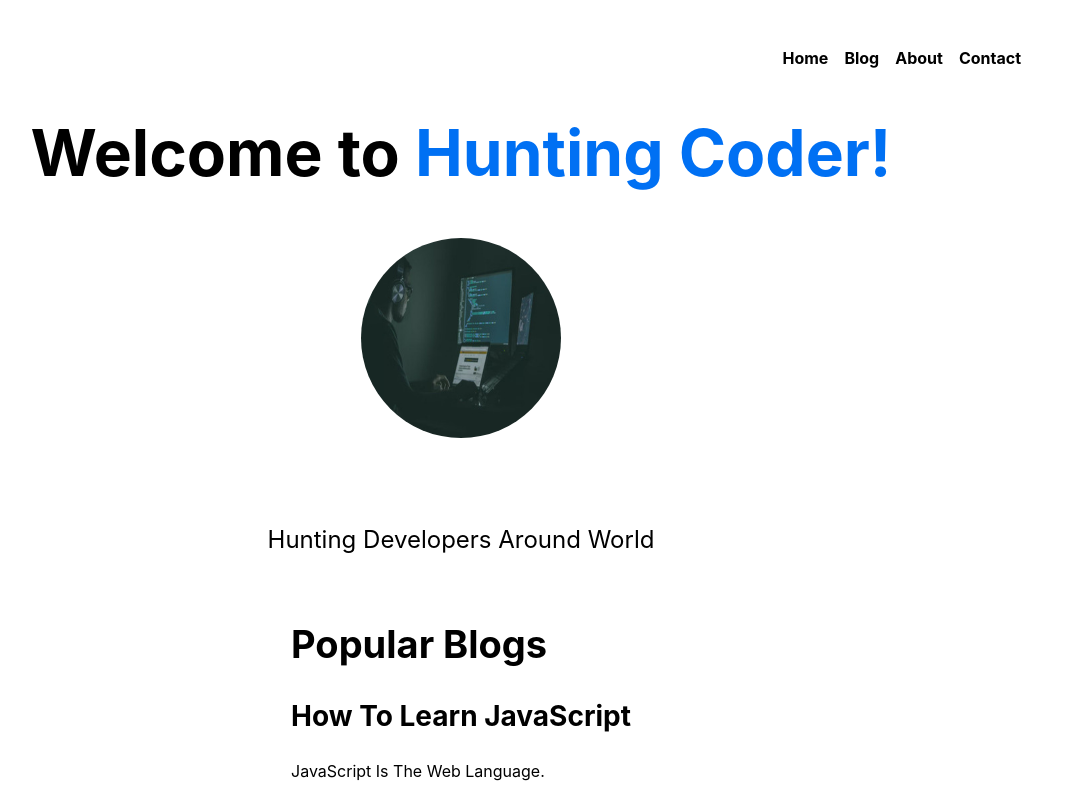
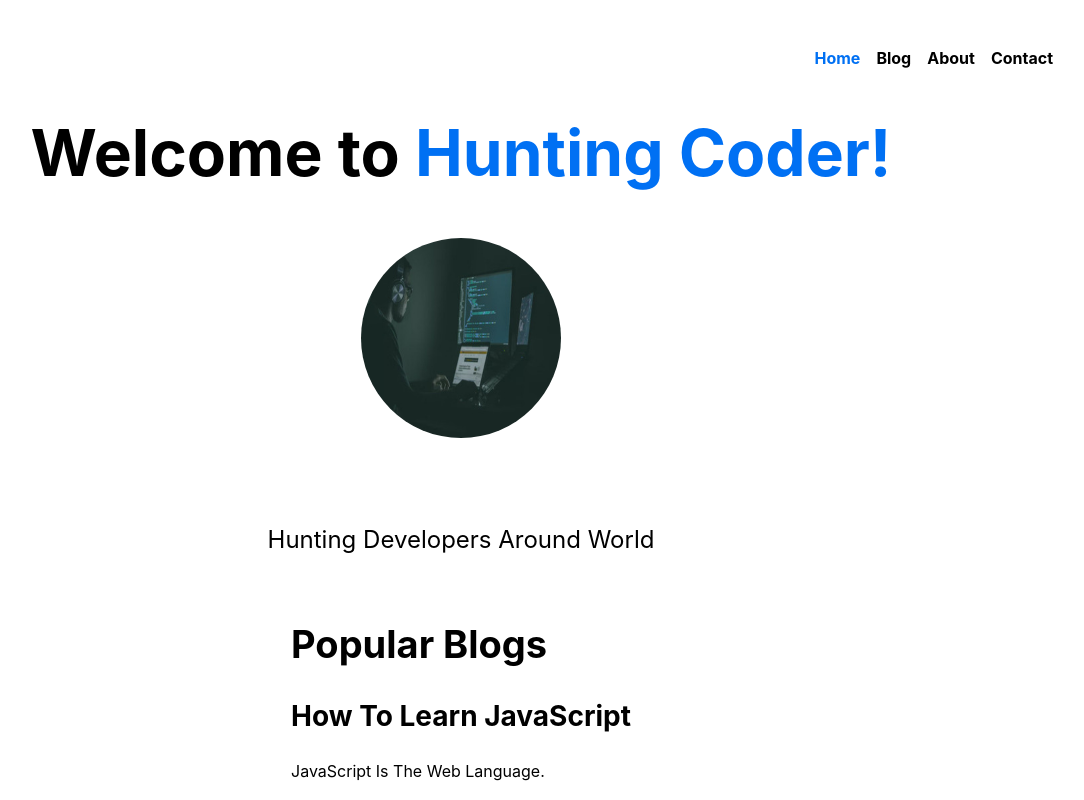
Before and after one commit to heyitsuzair/huntingcode-next, a Next.js app: page / in a window 1280 px wide. Shown: the top 800 px of the page, without its empty margins (179-1263 px from the left). Built offline with nearby package versions, Linux system fonts and the light colour scheme.

Commit message:
Navbar Component

```diff
--- /dev/null
+++ b/components/Navbar.js
@@ -0,0 +1,45 @@
+import Link from "next/link";
+import { useRouter } from "next/router";
+import React from "react";
+import styles from "../styles/Home.module.css";
+
+const Navbar = () => {
+  const router = useRouter();
+
+  return (
+    <nav className={styles.mainnav}>
+      <ul>
+        <li
+          className={`${styles.navLink} ${
+            router.pathname === "/" && styles.navLinkActive
+          }`}
+        >
+          <Link href="/">Home</Link>
+        </li>
+        <li
+          className={`${styles.navLink} ${
+            router.pathname === "/blog" && styles.navLinkActive
+          }`}
+        >
+          <Link href="/blog">Blog</Link>
+        </li>
+        <li
+          className={`${styles.navLink} ${
+            router.pathname === "/about" && styles.navLinkActive
+          }`}
+        >
+          <Link href="/about">About</Link>
+        </li>
+        <li
+          className={`${styles.navLink} ${
+            router.pathname === "/contact" && styles.navLinkActive
+          }`}
+        >
+          <Link href="/contact">Contact</Link>
+        </li>
+      </ul>
+    </nav>
+  );
+};
+
+export default Navbar;
--- a/pages/_app.js
+++ b/pages/_app.js
@@ -1,6 +1,12 @@
+import Navbar from "../components/Navbar";
 import "../styles/globals.css";
 function MyApp({ Component, pageProps }) {
-  return <Component {...pageProps} />;
+  return (
+    <>
+      <Navbar />
+      <Component {...pageProps} />
+    </>
+  );
 }
 
 export default MyApp;
--- a/pages/index.js
+++ b/pages/index.js
@@ -21,23 +21,6 @@
         <meta name="description" content="Generated by create next app" />
         <meta name="keywords" content="hunting coder,blog,nextjs" />
       </Head>
-
-      <nav className={styles.mainnav}>
-        <ul>
-          <li>
-            <Link href="/">Home</Link>
-          </li>
-          <li>
-            <Link href="/blog">Blog</Link>
-          </li>
-          <li>
-            <Link href="/about">About</Link>
-          </li>
-          <li>
-            <Link href="/contact">Contact</Link>
-          </li>
-        </ul>
-      </nav>
 
       <main className={styles.main}>
         <h1 className={styles.title}>
--- a/styles/Home.module.css
+++ b/styles/Home.module.css
@@ -124,3 +124,9 @@
   margin: 3rem 0;
   text-align: center;
 }
+.navLinkActive {
+  color: #0070f3;
+}
+.navLink:hover {
+  color: #0070f3;
+}
```
